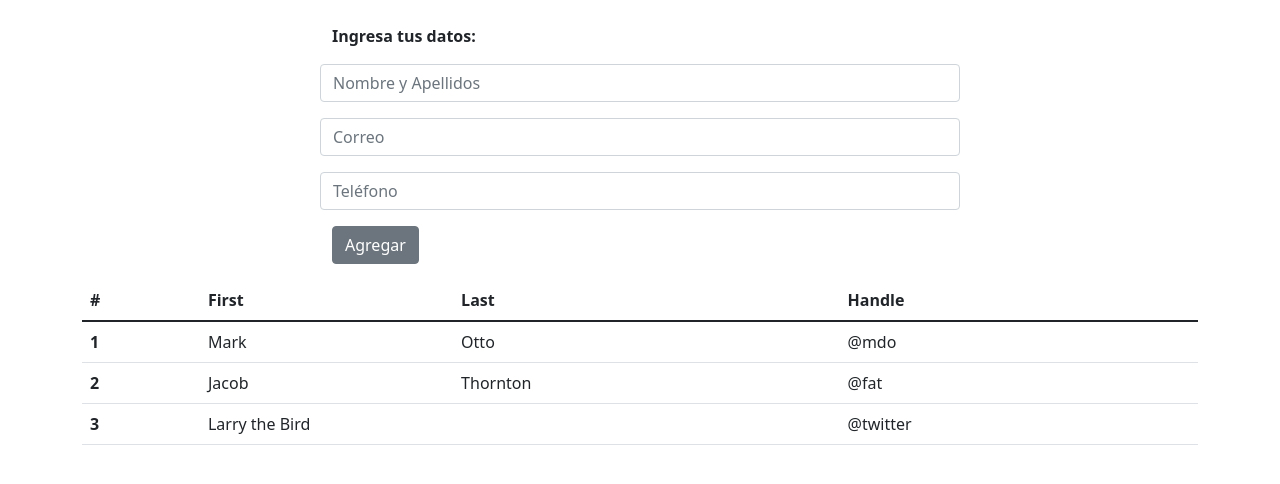
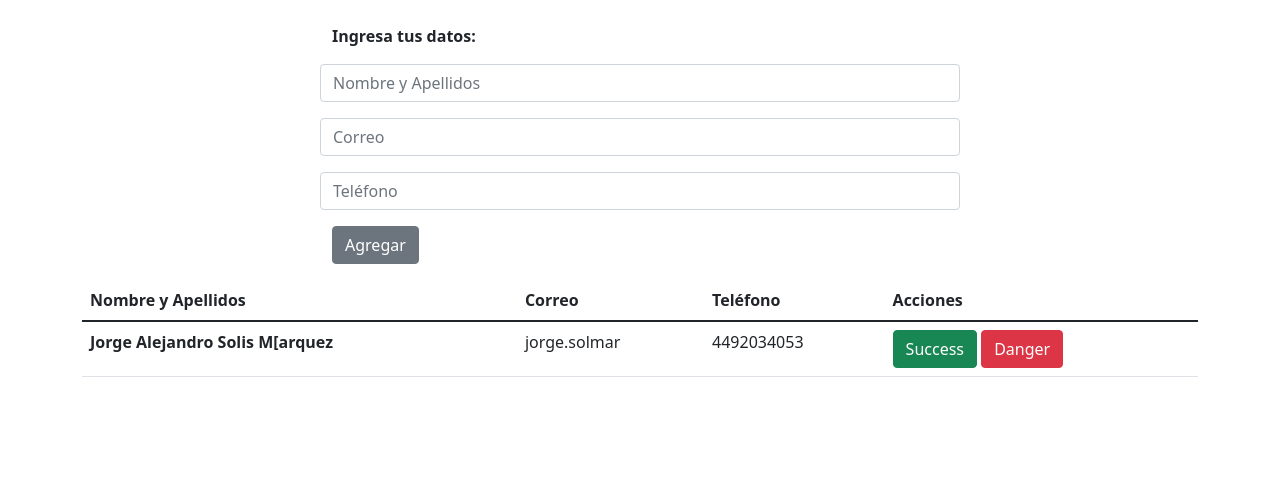
Before and after one commit to JorgeSolMar/CRUD_Registro, a plain HTML site: page index.html in a window 1280 px wide. Shown: the part 118-602 px from the top of the page. Drawn offline with nearby package versions, Linux system fonts and the light colour scheme.

Commit message:
Se crea formato para tabla de registros

```diff
--- a/index.html
+++ b/index.html
@@ -54,29 +54,21 @@
       <table class="table mt-3">
         <thead>
           <tr>
-            <th scope="col">#</th>
-            <th scope="col">First</th>
-            <th scope="col">Last</th>
-            <th scope="col">Handle</th>
+            <th scope="col">Nombre y Apellidos</th>
+            <th scope="col">Correo</th>
+            <th scope="col">Teléfono</th>
+            <th scope="col">Acciones</th>
           </tr>
         </thead>
         <tbody>
           <tr>
-            <th scope="row">1</th>
-            <td>Mark</td>
-            <td>Otto</td>
-            <td>@mdo</td>
-          </tr>
-          <tr>
-            <th scope="row">2</th>
-            <td>Jacob</td>
-            <td>Thornton</td>
-            <td>@fat</td>
-          </tr>
-          <tr>
-            <th scope="row">3</th>
-            <td colspan="2">Larry the Bird</td>
-            <td>@twitter</td>
+            <th scope="row">Jorge Alejandro Solis M[arquez</th>
+            <td>jorge.solmar</td>
+            <td>4492034053</td>
+            <td>
+                <button type="button" class="btn btn-success">Success</button>
+                <button type="button" class="btn btn-danger">Danger</button>
+            </td>
           </tr>
         </tbody>
       </table>
```
